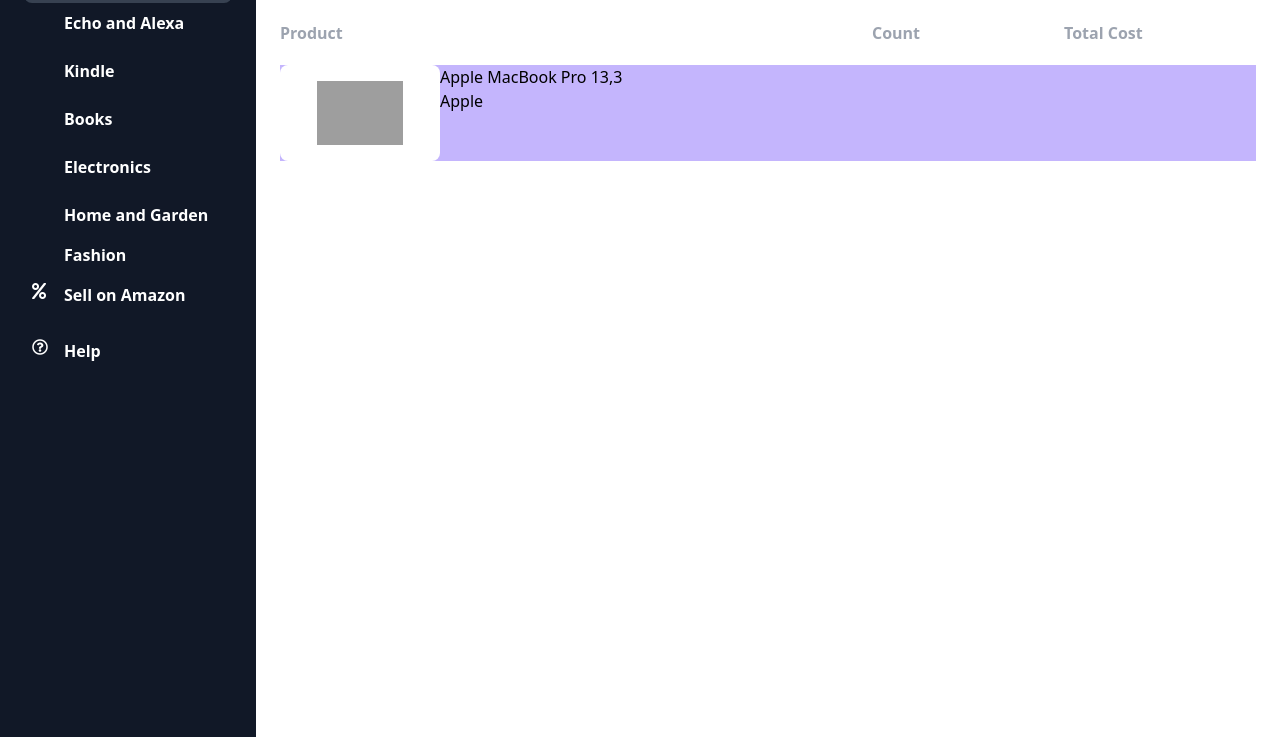
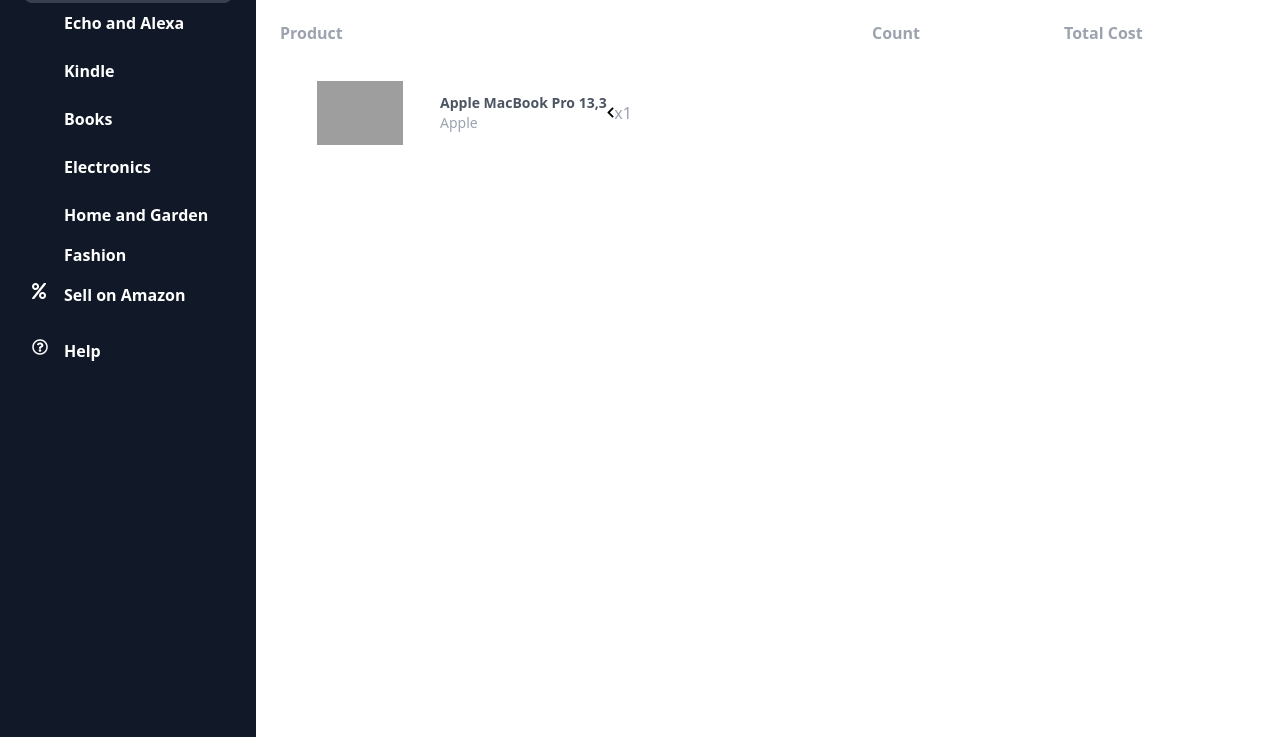
Before and after one commit to KrisPerdun/amazon-clone-two, a plain HTML site: page cart.html in a window 1280 px wide. Shown: the part 127-864 px from the top of the page. Drawn offline with nearby package versions, Linux system fonts and the light colour scheme; grey boxes are pictures that could not be loaded.

Commit message:
Small-Item-Update

```diff
--- a/cart.html
+++ b/cart.html
@@ -106,20 +106,24 @@
                     <h2 class="w-48">Total Cost</h2>
                 </div>
                 <div class="cart-items mt-5">
-                    <div class="cart-item bg-purple-300 flex">
+                    <div class="cart-item flex items-center pb-4">
                         <div class="cart-item-image w-40 h-24 bg-white p-4 rounded-lg">
                             <img class="w-full h-full object-contain" src="https://pisces.bbystatic.com/image2/BestBuy_US/images/products/6418/6418603_sd.jpg">
                         </div>
                         <div class="cart-item-details">
-                            <div class="cart-item-title">
+                            <div class="cart-item-title font-bold text-sm text-gray-600">
                                 Apple MacBook Pro 13,3
                             </div>
-                            <div class="cart-item-brand">
+                            <div class="cart-item-brand text-sm text-gray-400">
                                 Apple
                             </div>
                         </div>
-                        <div class="cart-item-counter">
-
+                        <div class="cart-item-counter w-48 flex items-center">
+                            <div class="chevron-left">
+                                <i class="fas fa-chevron-left fa-xs"></i>
+                            </div>
+                            <h4 class="text-gray-400">x1</h4>
+                            <div class="chevron-right"></div>
                         </div>
                         <div class="cart-item-total-cost">
 
```
